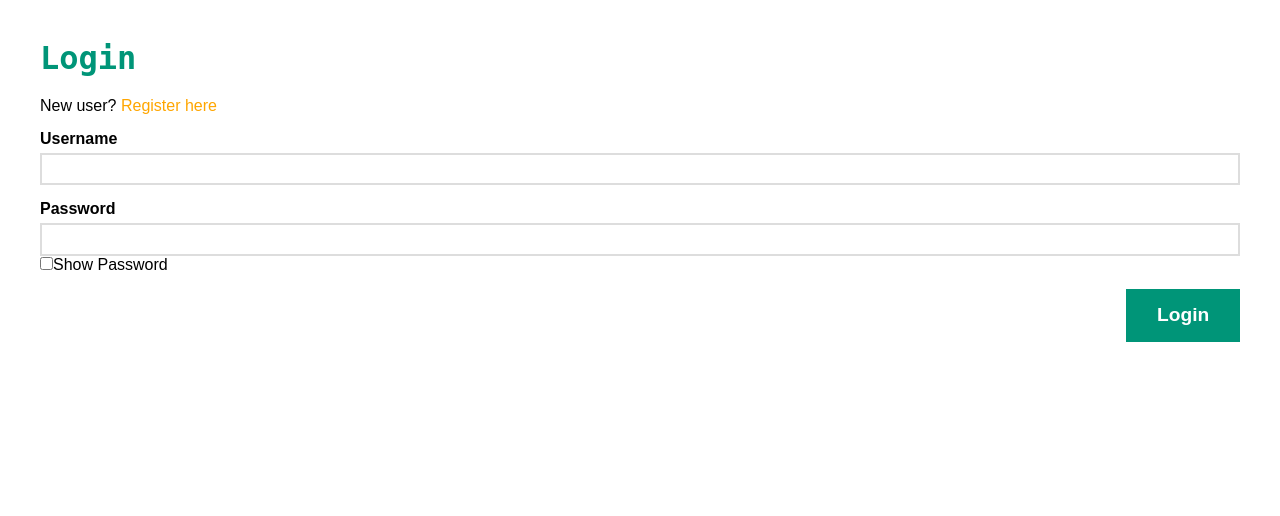
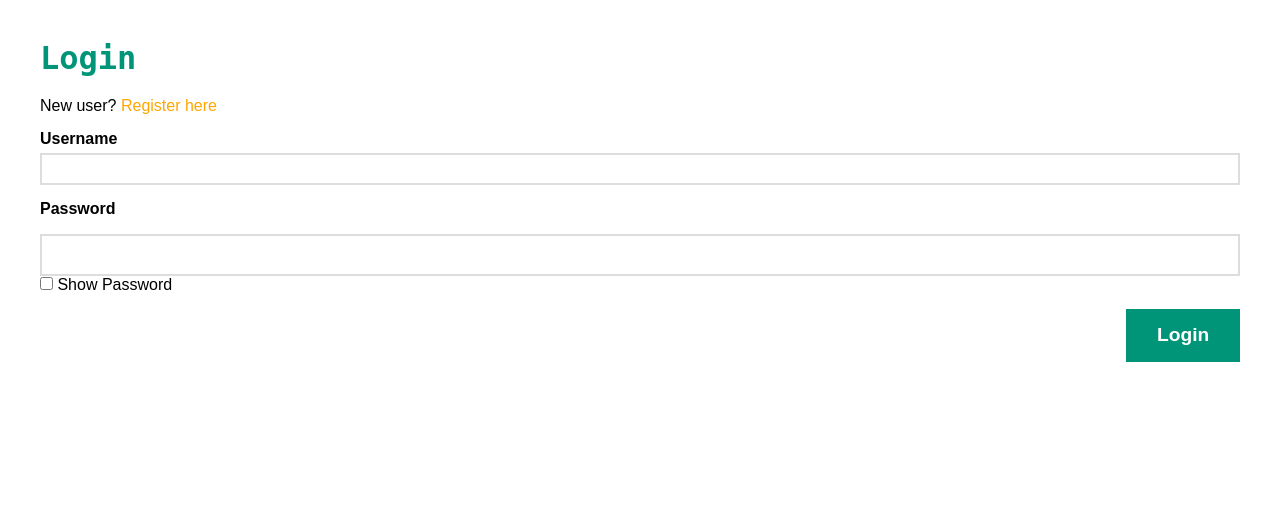
Before and after one commit to MarinosPapadakis/RooForABuddy, a Flask app: page /login in a window 1280 px wide. Shown: the part 170-686 px from the top of the page. Run offline with Flask 2, Linux system fonts and the light colour scheme.

Commit message:
styling eye

```diff
--- a/static/style.css
+++ b/static/style.css
@@ -196,13 +196,12 @@
 .sign-up-link{
     color: rgb(255, 166, 0);
 }
-#eye{
-  position: absolute;
-  right: 15px;
-  transform: translate(0,-50%);
-  top: 50%;
-  cursor: pointer;
+#myInput{
+  margin-top: 1rem;
+  font: .9rem 'Fira Sans', sans-serif;
+  display: block;
 }
+
 .fa {
   font-size: 20px;
   color: #7a797e;
--- a/templates/login.html
+++ b/templates/login.html
@@ -15,7 +15,7 @@
         <div>
             <label class="sign-up-label">Password</label>
             <input name="password" type="password" class="sign-up-input" id="myInput" required>
-            <input type="checkbox" onclick="myFunction()">Show Password
+            <input type="checkbox" onclick="myFunction()"> Show Password
 
 <script>
 function myFunction() {
```
